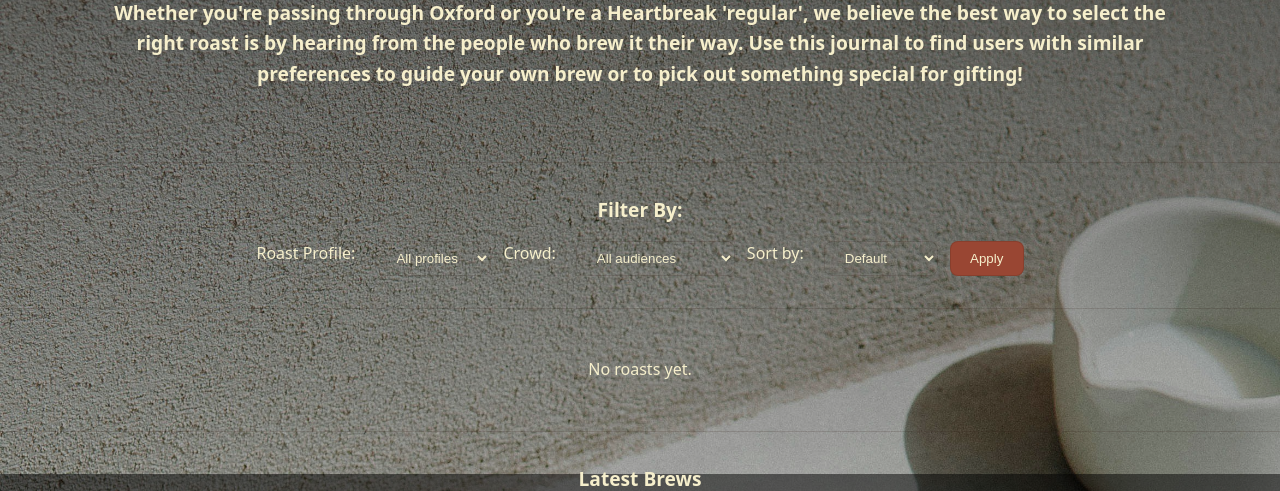
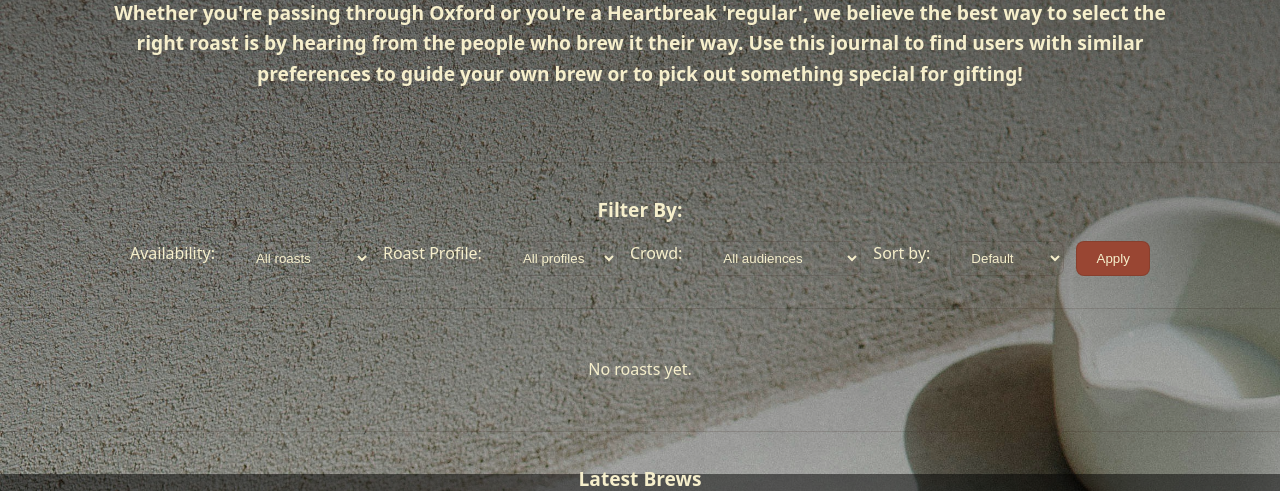
Before and after one commit to evalynope/Django-BCCA-Project, a Django app: page / in a window 1280 px wide. Shown: the part 326-817 px from the top of the page. Run offline with Django 5.2, Linux system fonts and the light colour scheme; a user stored in the database is signed in; tables that the repository leaves empty hold one stand-in row (values such as "Sample post").

Commit message:
changed available roast filter for staff

```diff
--- a/coffee_app/templates/roasts/roast_list.html
+++ b/coffee_app/templates/roasts/roast_list.html
@@ -34,6 +34,14 @@
 <form method="get" action="#filter-by" class="roast-filters">
           <!-- Filters -->
 
+        {% if user.is_staff %}
+            <label for="availability">Availability:</label>
+            <select id="availability" name="availability">
+                <option value="all" {% if availability == "all" %}selected{% endif %}>All roasts</option>
+                <option value="available" {% if availability == "available" %}selected{% endif %}>Available only</option>
+            </select>
+        {% endif %}
+
             <label for="profile">Roast Profile:</label>
             <select id="profile" name="profile">
                 <option value="">All profiles</option>
@@ -60,6 +68,7 @@
 
 <hr>
 
+{% if user.is_staff %}
     <div class="roast-grid">
         {% for roast in roasts %}
             <div class="roast-card">
@@ -70,11 +79,31 @@
                     {{ roast.tasting_notes }}
                 </p>
             </div>
-
         {% empty %}
             <p>No roasts yet.</p>
         {% endfor %}
     </div>
+
+{% else %}
+
+    <div class="roast-grid">
+        {% for roast in roasts %}
+            {% if roast.is_available %}
+                <div class="roast-card">
+                    <h1>
+                        <a href="{% url 'roast_details' roast.pk %}">{{ roast.name }}</a>
+                    </h1>
+                    <p style="font-size:1rem; margin-top:0.25rem;">
+                        {{ roast.tasting_notes }}
+                    </p>
+                </div>
+            {% endif %}
+        {% empty %}
+            <p>No roasts yet.</p>
+        {% endfor %}
+    </div>
+
+{% endif %}
 
 <hr>
 
@@ -100,6 +129,7 @@
 <p>There's something for everyone. Grab one of these to get the best of the best!</p>
 <div class="roast-grid gifting-roasts">
     {% for roast in gifting_roasts %}
+        {% if roast.is_available %}
         <div class="roast-card">
             <h2>
                 <a href="{% url 'roast_details' roast.pk %}" class="featured-roast-link">
@@ -107,6 +137,7 @@
                 </a>
             </h2>
         </div>
+        {% endif %}
     {% endfor %}
 </div>
 
--- a/coffee_app/views.py
+++ b/coffee_app/views.py
@@ -18,12 +18,14 @@ from django.http import Http404
 
 def roast_list(request):
     roasts = Roast.objects.select_related("coffee_shop").all()
-    # featured_roasts = Roast.objects.order_by('-id')[:5] #last five added- maybe use later
     latest_entries = BrewEntry.objects.select_related('user','roast').order_by("-date_created")[:12]
     gifting_roasts = Roast.objects.filter(is_good_to_gift=True)
+    availability = request.GET.get("availability", "")
     profile = request.GET.get("profile",'')
     crowd = request.GET.get("crowd", '')
     sort = request.GET.get("sort", '')
+
+
 
     if profile:
         roasts = roasts.filter(profile=profile)
@@ -36,21 +38,23 @@ def roast_list(request):
             brew_count=Count("brew_entries")
         ).order_by("-brew_count")
 
+    if availability == "available":
+        roasts = roasts.filter(is_available=True)
+
 
 
     return render(
         request,
         "roasts/roast_list.html",
         {"roasts": roasts,
-        #  "featured_roasts": featured_roasts,
         "gifting_roasts": gifting_roasts,
           "profile": profile,
           "crowd": crowd,
           "sort": sort,
-          "latest_entries": latest_entries})
+          "latest_entries": latest_entries,
+          "availability": availability})
 
 
-#should a user click on one roast, render its details
 
 def roast_details(request, pk):
     roast = get_object_or_404(Roast, pk=pk) #primary key. get_object handles the 'doesn't exist' error gracefully.
```
Lines whose indentation alone changed are shown as unchanged.
